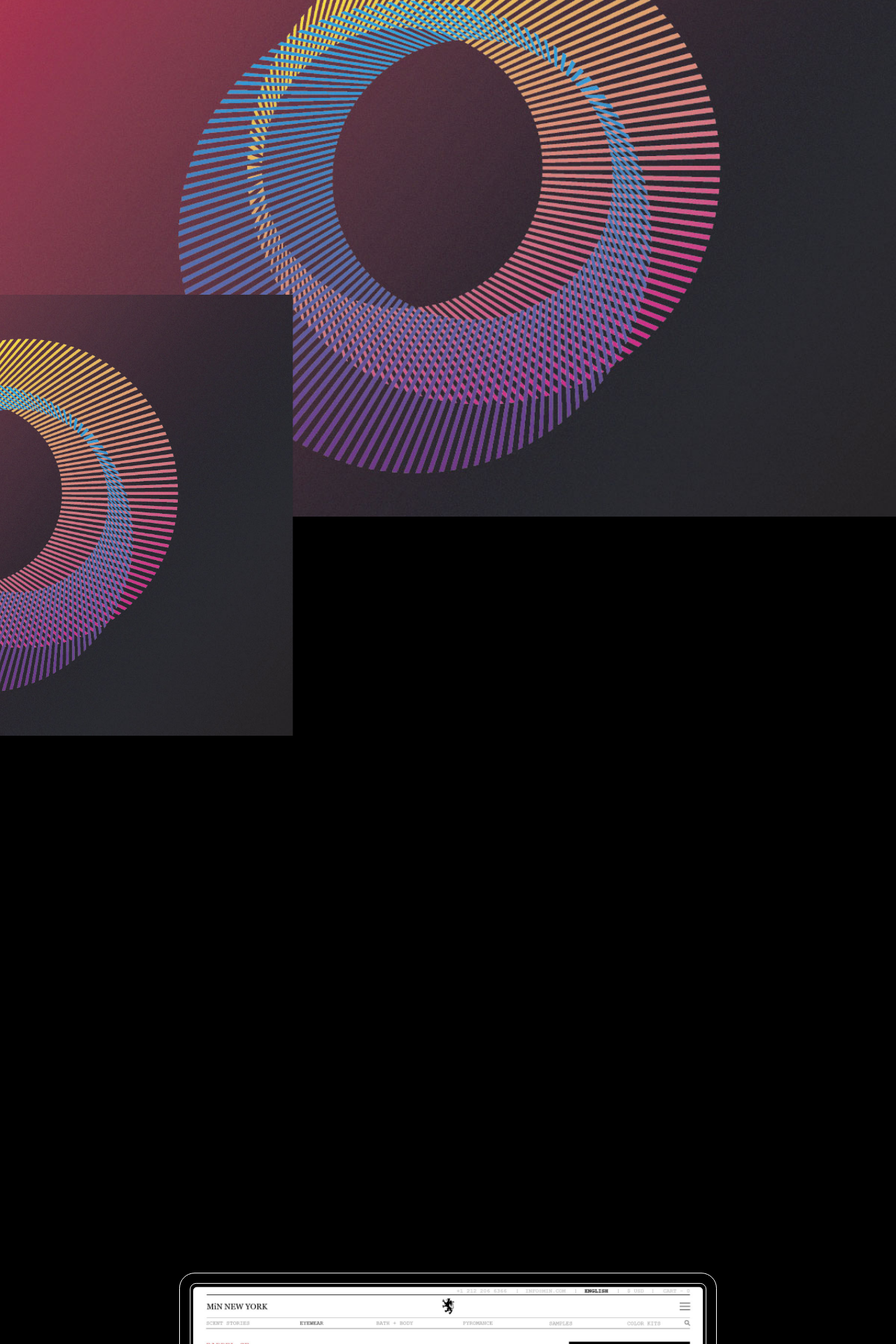
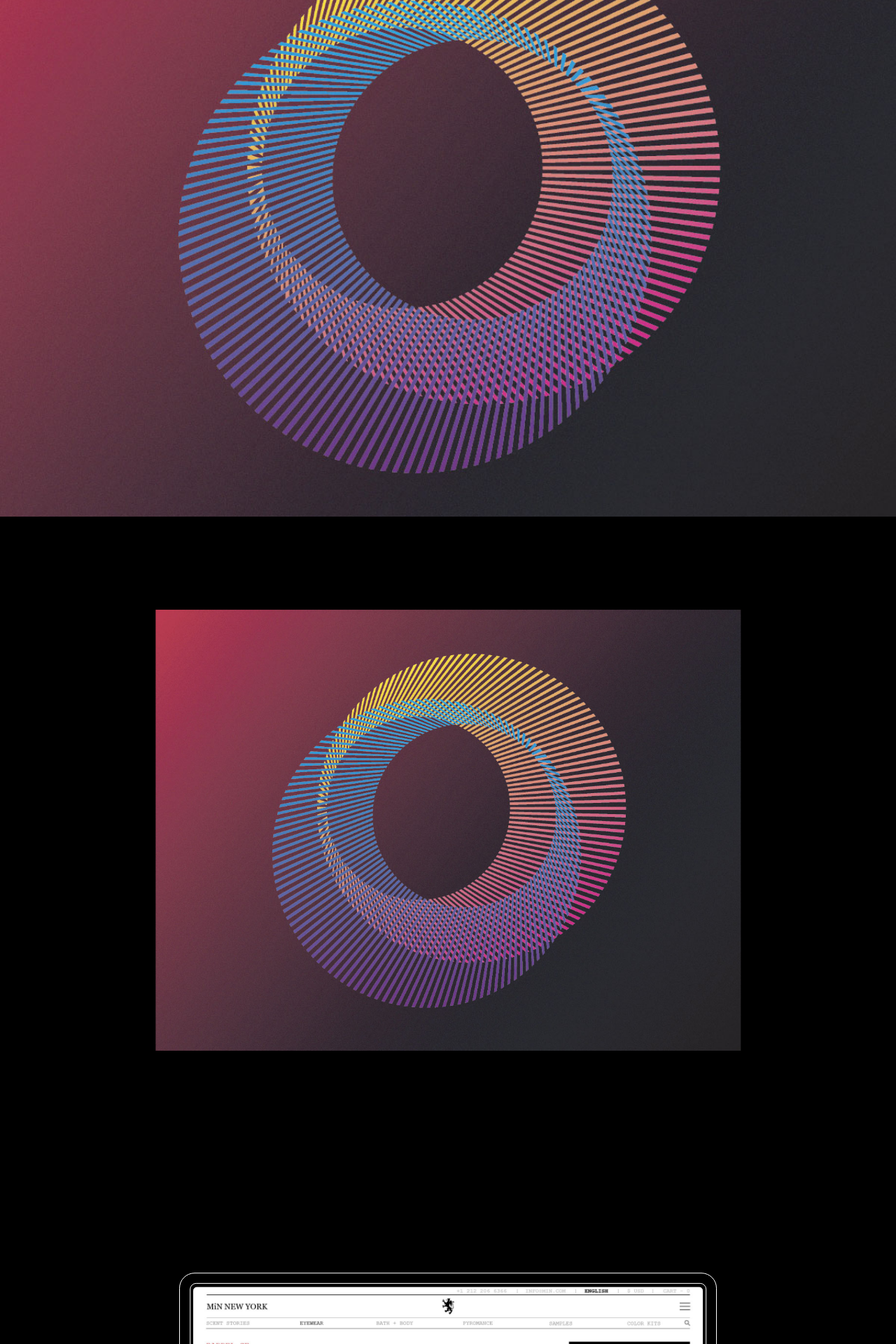
Before and after one commit to Maximsmith/Maximsmith, a Jekyll site: the page built from work/proj-7.html, in a window 1280 px wide. Shown: the part 1266-3186 px from the top of the page at 70% size. Built offline with Jekyll 4.4.1, drawn with Linux system fonts in a browser that asks for light colours.

Commit message:
Update image_medium.css

```diff
--- a/css/image_medium.css
+++ b/css/image_medium.css
@@ -9,6 +9,8 @@
 	width: 66.666%;
 	max-width: 900px;
     text-align: center;
+    top: 50%;
+    left: 50%;
     transform: translate(-50%, -50%);
     -webkit-transform: translate(-50% , -50%);
     -moz-transform: translate(-50% , -50%);
```
